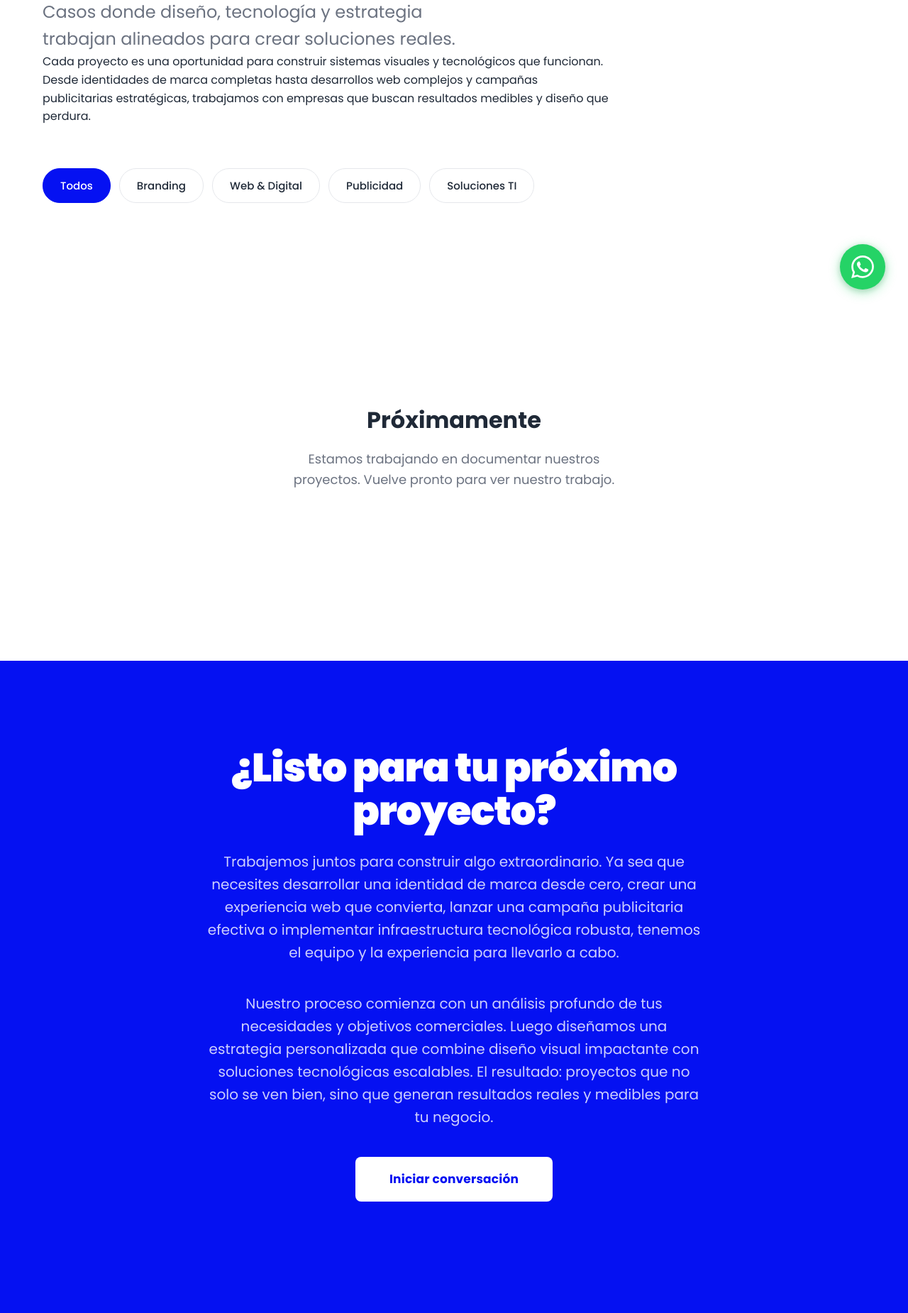
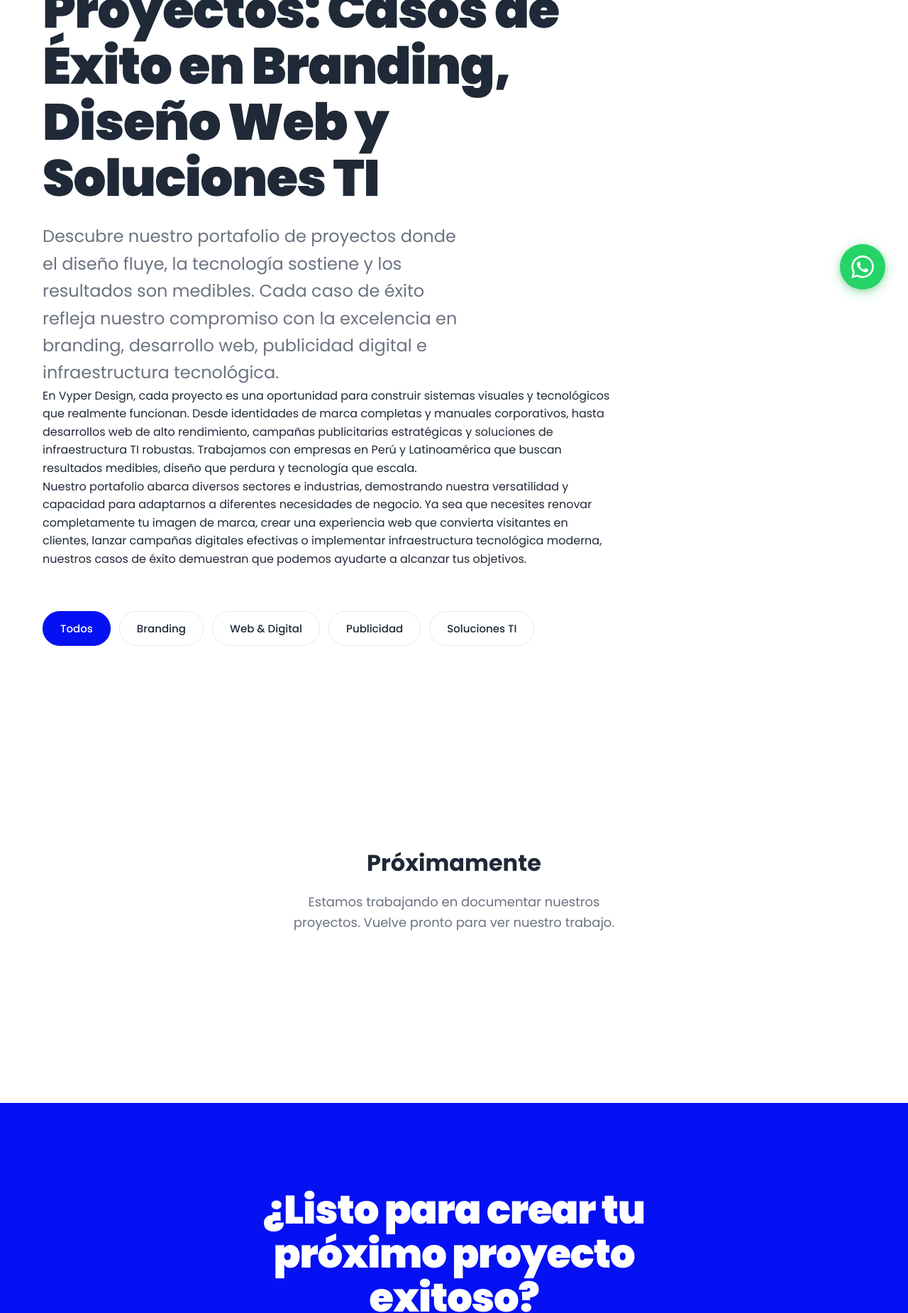
Before and after one commit to SxbasVX/vyper.design, a plain HTML site: page portafolio.html in a window 1280 px wide. Shown: the part 352-2202 px from the top of the page at 71% size. Drawn offline with Linux system fonts and the light colour scheme.

Commit message:
Optimizar SEO portafolio: mejorar title/description, H1 con keywords, aumentar contenido a 500+ palabras

```diff
--- a/portafolio.html
+++ b/portafolio.html
@@ -12,11 +12,11 @@
 
     <meta charset="UTF-8">
     <meta name="viewport" content="width=device-width, initial-scale=1.0">
-    <title>Portafolio - Proyectos de Branding y Diseño Web | Vyper Design Perú</title>
+    <title>Portafolio de Proyectos - Casos de Éxito en Branding y Diseño Web | Vyper Design Perú</title>
 
     <!-- SEO Meta Tags -->
-    <meta name="description" content="Explora nuestros proyectos de branding, diseño web, publicidad digital y soluciones TI en Perú. Casos de éxito donde diseño y tecnología trabajan alineados.">
-    <meta name="keywords" content="portafolio diseño web peru, casos de éxito branding, proyectos diseño lima, trabajos agencia digital, portfolio web design">
+    <meta name="description" content="Descubre nuestro portafolio de proyectos exitosos: branding, diseño web, publicidad digital y soluciones TI en Perú. Casos reales donde el diseño fluye y la tecnología sostiene resultados medibles.">
+    <meta name="keywords" content="portafolio diseño web peru, casos de éxito branding, proyectos diseño lima, trabajos agencia digital, portfolio web design, proyectos creativos peru">
     <meta name="author" content="Vyper Design">
     <meta name="robots" content="index, follow">
     <link rel="canonical" href="https://vyper.design/portafolio">
@@ -27,8 +27,8 @@
     <link rel="alternate" hreflang="x-default" href="https://vyper.design/portafolio" />
 
     <!-- Open Graph -->
-    <meta property="og:title" content="Portafolio - Vyper Design Perú">
-    <meta property="og:description" content="Proyectos donde diseño, tecnología y estrategia trabajan alineados.">
+    <meta property="og:title" content="Portafolio de Proyectos - Casos de Éxito | Vyper Design Perú">
+    <meta property="og:description" content="Descubre nuestro portafolio de proyectos exitosos en branding, diseño web, publicidad digital y soluciones TI. Casos donde el diseño fluye y la tecnología sostiene.">
     <meta property="og:type" content="website">
     <meta property="og:url" content="https://vyper.design/portafolio">
     <meta property="og:locale" content="es_PE">
@@ -127,9 +127,10 @@
             <div class="container">
                 <div class="portfolio-hero-content">
                     <span class="section-label">/PORTFOLIO</span>
-                    <h1 class="portfolio-title">Proyectos que fluyen.</h1>
-                    <p class="portfolio-subtitle">Casos donde diseño, tecnología y estrategia trabajan alineados para crear soluciones reales.</p>
-                    <p class="portfolio-description">Cada proyecto es una oportunidad para construir sistemas visuales y tecnológicos que funcionan. Desde identidades de marca completas hasta desarrollos web complejos y campañas publicitarias estratégicas, trabajamos con empresas que buscan resultados medibles y diseño que perdura.</p>
+                    <h1 class="portfolio-title">Portafolio de Proyectos: Casos de Éxito en Branding, Diseño Web y Soluciones TI</h1>
+                    <p class="portfolio-subtitle">Descubre nuestro portafolio de proyectos donde el diseño fluye, la tecnología sostiene y los resultados son medibles. Cada caso de éxito refleja nuestro compromiso con la excelencia en branding, desarrollo web, publicidad digital e infraestructura tecnológica.</p>
+                    <p class="portfolio-description">En Vyper Design, cada proyecto es una oportunidad para construir sistemas visuales y tecnológicos que realmente funcionan. Desde identidades de marca completas y manuales corporativos, hasta desarrollos web de alto rendimiento, campañas publicitarias estratégicas y soluciones de infraestructura TI robustas. Trabajamos con empresas en Perú y Latinoamérica que buscan resultados medibles, diseño que perdura y tecnología que escala.</p>
+                    <p class="portfolio-description">Nuestro portafolio abarca diversos sectores e industrias, demostrando nuestra versatilidad y capacidad para adaptarnos a diferentes necesidades de negocio. Ya sea que necesites renovar completamente tu imagen de marca, crear una experiencia web que convierta visitantes en clientes, lanzar campañas digitales efectivas o implementar infraestructura tecnológica moderna, nuestros casos de éxito demuestran que podemos ayudarte a alcanzar tus objetivos.</p>
                 </div>
 
                 <!-- Filter -->
@@ -155,9 +156,10 @@
         <section class="portfolio-cta">
             <div class="container">
                 <div class="cta-content">
-                    <h2>¿Listo para tu próximo proyecto?</h2>
-                    <p>Trabajemos juntos para construir algo extraordinario. Ya sea que necesites desarrollar una identidad de marca desde cero, crear una experiencia web que convierta, lanzar una campaña publicitaria efectiva o implementar infraestructura tecnológica robusta, tenemos el equipo y la experiencia para llevarlo a cabo.</p>
-                    <p>Nuestro proceso comienza con un análisis profundo de tus necesidades y objetivos comerciales. Luego diseñamos una estrategia personalizada que combine diseño visual impactante con soluciones tecnológicas escalables. El resultado: proyectos que no solo se ven bien, sino que generan resultados reales y medibles para tu negocio.</p>
+                    <h2>¿Listo para crear tu próximo proyecto exitoso?</h2>
+                    <p>Trabajemos juntos para construir algo extraordinario que genere resultados reales. Ya sea que necesites desarrollar una identidad de marca desde cero, crear una experiencia web que convierta visitantes en clientes, lanzar una campaña publicitaria efectiva o implementar infraestructura tecnológica robusta y escalable, tenemos el equipo, la experiencia y el portafolio de casos de éxito para llevarlo a cabo.</p>
+                    <p>Nuestro proceso comienza con un análisis profundo de tus necesidades, objetivos comerciales y audiencia objetivo. Luego diseñamos una estrategia personalizada que combine diseño visual impactante con soluciones tecnológicas escalables y eficientes. El resultado: proyectos que no solo se ven bien, sino que generan resultados reales, medibles y sostenibles para tu negocio.</p>
+                    <p>Cada caso en nuestro portafolio representa una colaboración exitosa donde el diseño, la tecnología y la estrategia trabajaron alineados. Desde startups hasta empresas consolidadas en Perú y Latinoamérica, hemos ayudado a marcas a destacarse, crecer y alcanzar sus objetivos. Tu proyecto puede ser el siguiente caso de éxito en nuestro portafolio.</p>
                     <a href="contacto.html" class="btn btn-white btn-large">Iniciar conversación</a>
                 </div>
             </div>
```
